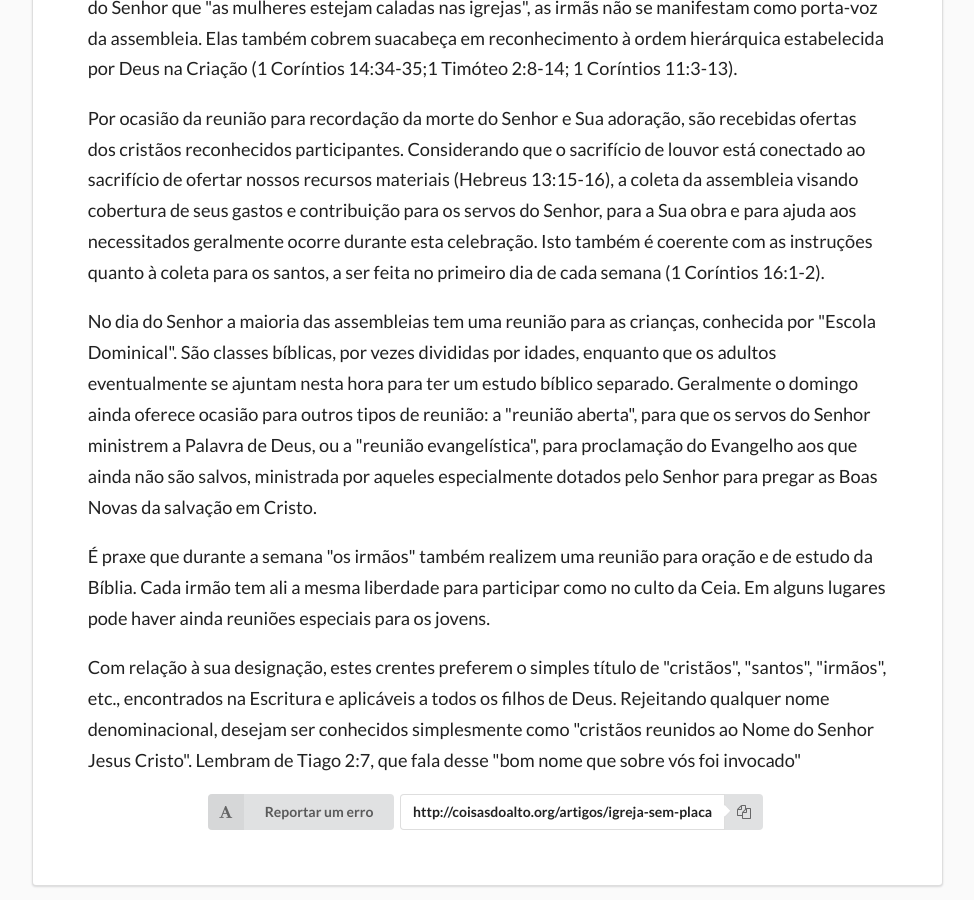
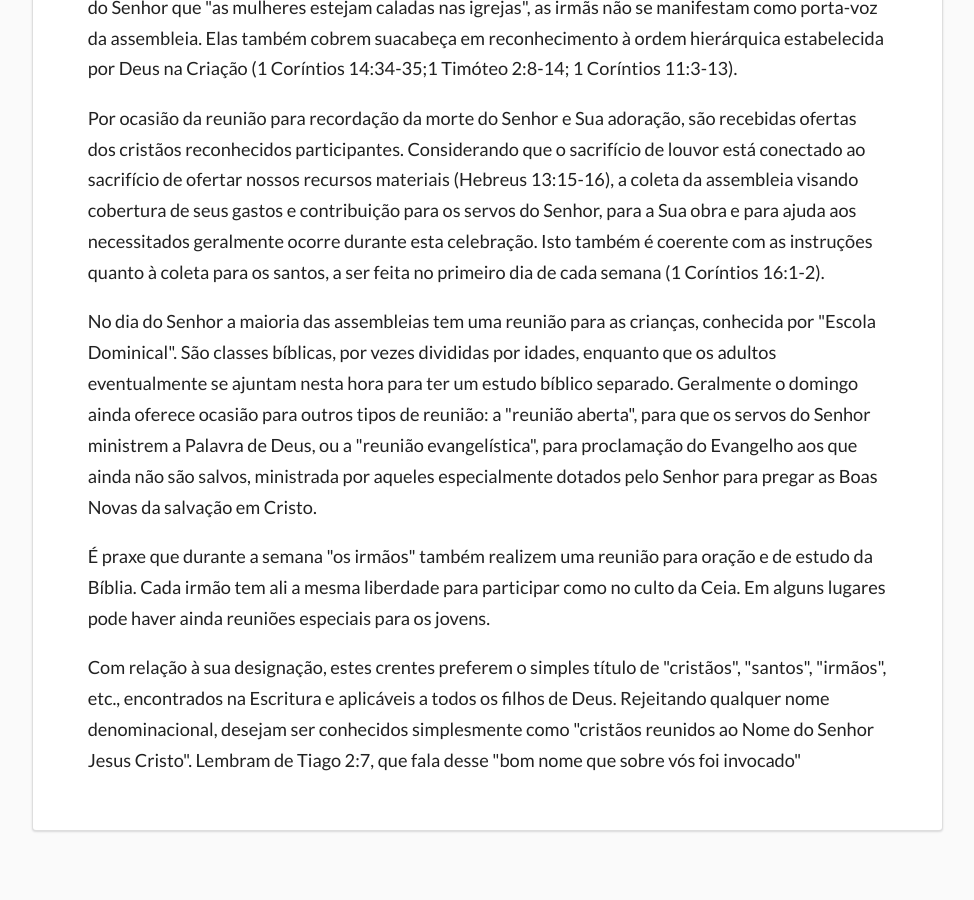
Before and after one commit to coisasdoalto/coisasdoalto.org, a Jekyll site: the page built from _posts/artigos/2016-05-24-igreja-sem-placa.markdown, in a window 1280 px wide and 900 px high, scrolled down 2064 px. Shown: the whole window, without its empty margins (261-1235 px from the left). Built offline with Jekyll 4.4.1, drawn with Linux system fonts in a browser that asks for light colours; after the commit the page ends 2909 px from its top, so only the background shows below that.

Commit message:
Comentando parte que não deve ir ao ar ainda

```diff
--- a/_layouts/article.html
+++ b/_layouts/article.html
@@ -26,7 +26,7 @@ layout: default
     </div>
   </div> -->
 
-  <div class="ui center aligned grid">
+  <!-- <div class="ui center aligned grid">
     <div class="ui column">
       <a href="#" class="ui labeled icon button" data-content="Reportar um erro no texto"><i class="font icon"></i> Reportar um erro</a>
       <div class="ui left labeled button" tabindex="0">
@@ -38,7 +38,7 @@ layout: default
         </div>
       </div>
     </div>
-  </div>
+  </div> -->
 
 
 </div>
```
